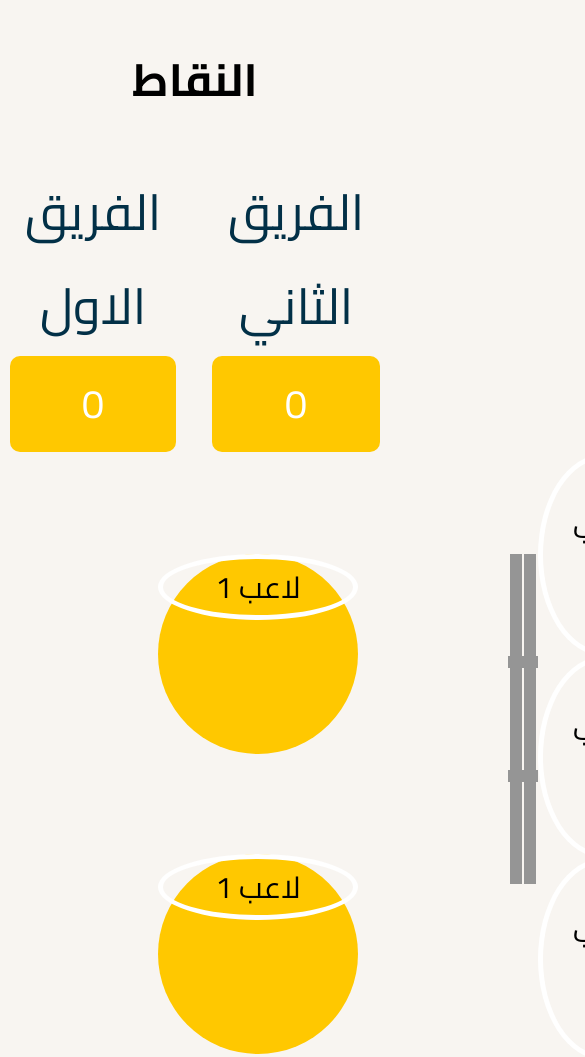
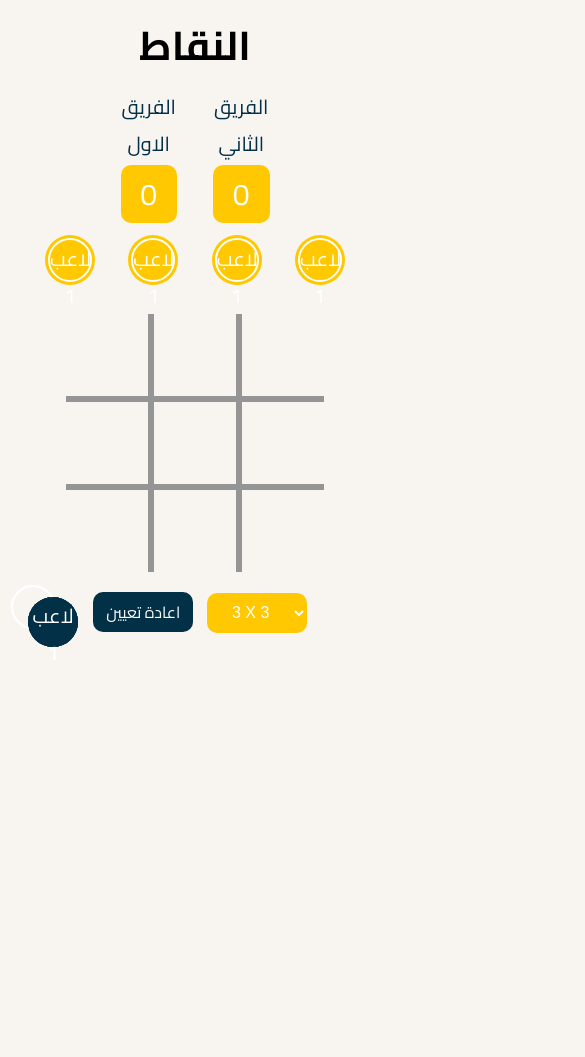
Before and after one commit to mujav/tic-tac-toe-master, a plain HTML site: page index.html in a window 390 px wide. Shown: the top 1057 px of the page, 585 px wide, since content can reach past the window. After the commit the page ends 844 px from the top, so only its background shows below. Drawn offline with Linux system fonts and the light colour scheme.

Commit message:
Add files via upload

```diff
--- a/style.css
+++ b/style.css
@@ -4,17 +4,23 @@ body {
   background-color: #f8f5f1;
 }
 
+#title {
+  color: #023047;
+  font-weight: 500;
+  font-size: 40px;
+}
+
 #tic-tac-toe {
   border-spacing: 0px;
-  margin: 100px auto;
+  margin: 80px auto;
 }
 
 #tic-tac-toe td {
   border: 6px solid rgb(149, 149, 149);
-  height: 300px;
-  width: 300px;
+  height: 200px;
+  width: 200px;
   text-align: center;
-  font: 150px "Cairo";
+  font: 100px "Cairo";
 }
 
 #tic-tac-toe tr:first-child td {
@@ -43,17 +49,18 @@ body {
 
 #scoreboard .score {
   text-align: center;
-  font-size: 40px;
+  font-size: 25px;
   background-color: #ffc800;
   border-radius: 10px;
 }
 #scoreboard h2 {
+  margin: 0px;
   color: #023047;
 }
 
 #scoreboard tr {
   color: #023047;
-  font-size: 50px;
+  font-size: 30px;
 }
 
 #scoreboard .score#player1 {
@@ -79,85 +86,212 @@ body {
   height: auto;
 }
 
-#yplayers {
-  justify-content: space-around;
-}
-
 .y {
   background-color: #ffc800;
-  margin: 100px 150px;
+  margin: 80px 100px;
   border-radius: 100%;
-  height: 200px;
-  width: 200px;
+  height: 100px;
+  width: 100px;
 }
 
 .b {
-  justify-content: center;
-  align-items: center;
-  position: relative;
+  background-color: #023047;
+  margin: 80px 100px;
+  border-radius: 100%;
+  height: 100px;
+  width: 100px;
+}
+
+.ycircle {
+  position: absolute;
   border: #fff;
   border-radius: 100%;
   border-style: solid;
   border-width: 5px;
-  padding: 40px 30px;
+  height: 70px;
+  width: 70px;
+  margin: 20px;
+  font-size: 35px;
+  text-align: center;
+  color: #fff;
+  margin: 10px;
 }
 
-.ycircle {
-  justify-content: center;
-  align-items: center;
-  position: relative;
+.bcircle {
+  position: absolute;
   border: #fff;
   border-radius: 100%;
   border-style: solid;
   border-width: 5px;
-
+  height: 70px;
+  width: 70px;
+  margin: 20px;
+  font-size: 35px;
+  text-align: center;
+  color: #fff;
+  margin: 10px;
 }
 
 button {
-  height: 80px;
-  width: 240px;
+  height: 60px;
+  width: 150px;
+  font-size: 20px;
   border: none;
-  background-color: #49ccf9;
-  font-size: larger;
+  background-color: #023047;
   margin: 10px;
   border-radius: 10px;
   color: #fff;
   font-family: "Cairo";
   align-items: center;
   justify-content: center;
+  color: #fff;
 }
 
 button:hover {
-  background-color: #023047;
+  background-color: #49ccf9;
+}
+
+a {
+  color: #f8f5f1;
+  text-decoration: none;
 }
 
 select {
   border-radius: 10px;
   border: none;
-  height: 80px;
-  width: 240px;
-  font-size: larger;
+  height: 60px;
+  width: 150px;
+  font-size: 20px;
   color: #fff;
-  background-color: #49ccf9;
+  background-color: #ffc800;
   text-align: center;
 }
 
+select:hover {
+  background-color: #49ccf9;
+}
+
 @media only screen and (max-width: 540px) {
-  #tic-tac-toe td {
-    margin-top: 25px;
-    grid-gap: 5px;
+  body {
+    font: normal 15px "Cairo", sans-serif;
+    text-align: center;
+    background-color: #f8f5f1;
+  }
+  #tic-tac-toe {
+    border-spacing: 0px;
+    margin: 10px auto;
+  }
+
+  h2 {
+    font-size: 40px;
+    margin: 0px;
+  }
+
+  #scoreboard tr {
+    color: #023047;
+    font-size: 20px;
+  }
+
+  #scoreboard .score {
+    text-align: center;
+    font-size: 30px;
+    background-color: #ffc800;
+    border-radius: 10px;
+    width: 50px;
+  }
+  #players {
+    display: flex;
+    flex-direction: column;
+    flex-wrap: nowrap;
+    justify-content: space-between;
+    margin: 0px;
   }
 
   #tic-tac-toe td {
-    height: 100px;
-    width: 100px;
+    border: 3px solid rgb(149, 149, 149);
+    height: 80px;
+    width: 80px;
+    text-align: center;
+    font-size: 40px;
   }
 
-  #tic-tac-toe td.×::after {
-    font-size: 10px;
+  .y {
+    display: inline-block;
+    background-color: #ffc800;
+    margin: 10px 15px;
+    border-radius: 100%;
+    height: 50px;
+    width: 50px;
   }
 
-  .○::after {
-    font-size: 17px;
+  .ycircle {
+    border: #fff;
+    color: #fff;
+    margin: 3px;
+    border-radius: 100%;
+    border-style: solid;
+    border-width: 2px;
+    padding: 0px;
+    height: 40px;
+    width: 40px;
+    font-size: 20px;
+    text-align: center;
+  }
+
+  .b {
+    display: inline-block;
+    background-color: #023047;
+    margin: 10px 15px;
+    border-radius: 100%;
+    height: 50px;
+    width: 50px;
+  }
+
+  .bcircle {
+    border: #fff;
+    color: #fff;
+    margin: 3px;
+    border-radius: 100%;
+    border-style: solid;
+    border-width: 2px;
+    padding: 0px;
+    height: 40px;
+    width: 40px;
+    font-size: 20px;
+    text-align: center;
+  }
+
+  button {
+    height: 40px;
+    width: 100px;
+    border: none;
+    background-color: #023047;
+    font-size: 16px;
+    margin: 10px;
+    border-radius: 10px;
+    color: #fff;
+    font-family: "Cairo";
+    align-items: center;
+    justify-content: center;
+    color: #fff;
+  }
+
+  button:hover {
+    background-color: #49ccf9;
+  }
+
+  select {
+    border-radius: 10px;
+    border: none;
+    height: 40px;
+    width: 100px;
+    font-size: 16px;
+    color: #fff;
+    background-color: #ffc800;
+    text-align: center;
+  }
+
+  select:hover {
+    background-color: #49ccf9;
   }
 }
```
Also changed, not shown: Game.html (added, +82 -0 lines), Game.js (added, +203 -0 lines), WaitingRoom.html (added, +21 -0 lines), 1 other file.
